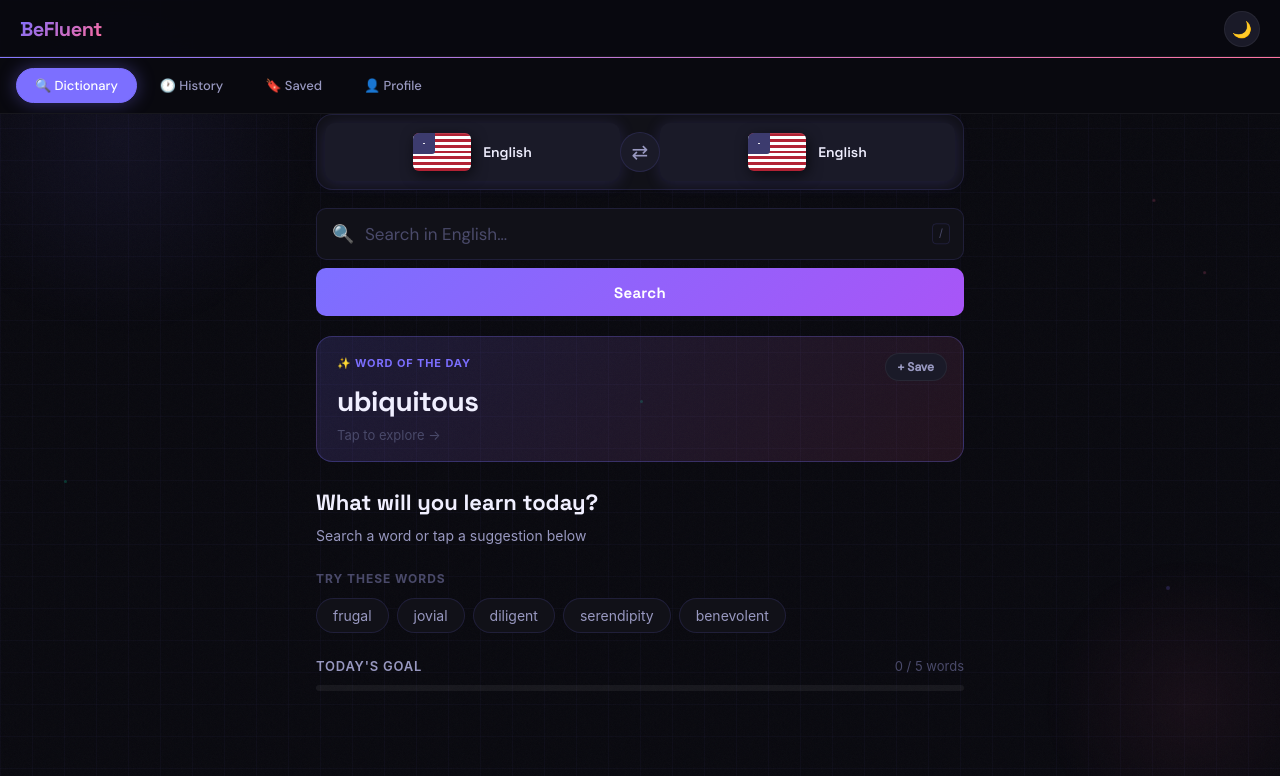
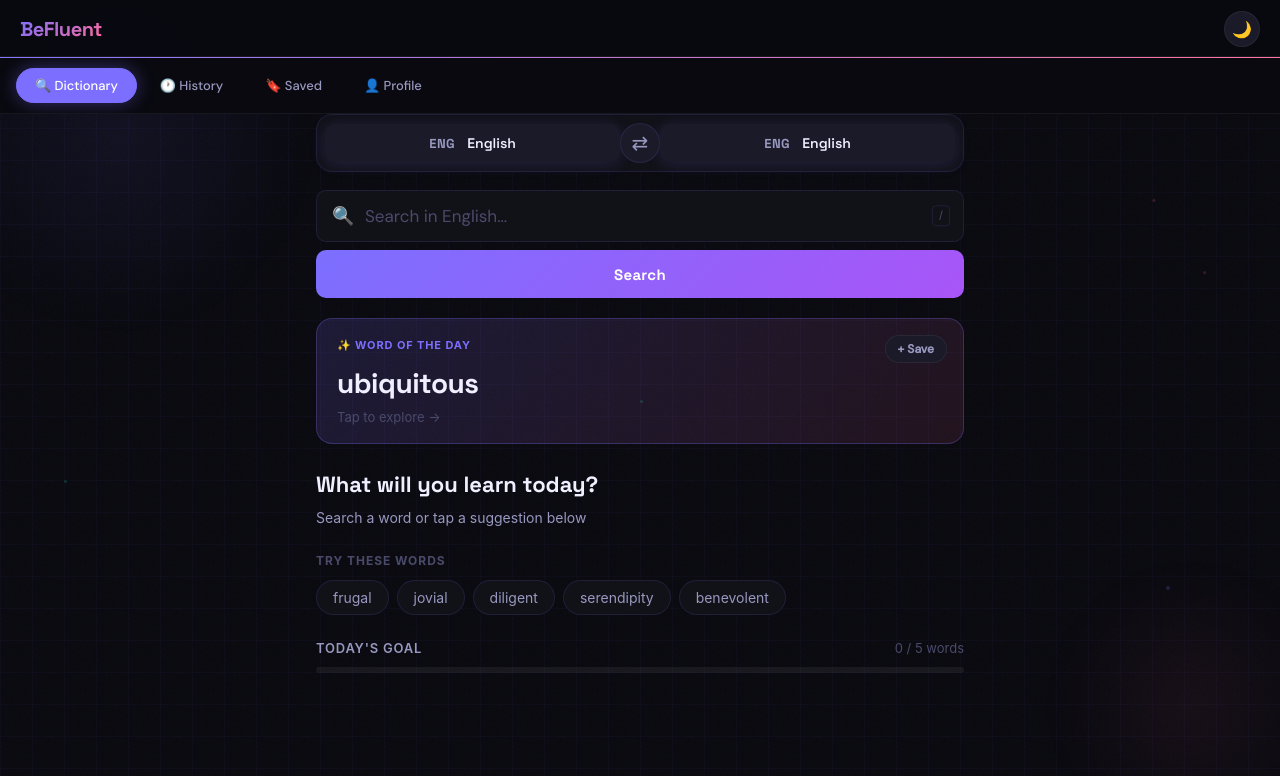
Before and after one commit to bokigolic/befluent, a React (Vite) app: page / in a window 1280 px wide. Both pictures are taken after a click on the button "Skip". Shown: the top 776 px of the page. Built offline with nearby package versions, Linux system fonts and the light colour scheme.

Commit message:
eng/srb option added

```diff
--- a/src/components/FlagSwitcher/FlagSwitcher.jsx
+++ b/src/components/FlagSwitcher/FlagSwitcher.jsx
@@ -3,19 +3,11 @@
 import styles from './FlagSwitcher.module.css'
 
 function USFlag() {
-  return (
-    <div className={styles.flag}>
-      <div className={styles.canton} />
-    </div>
-  )
+  return <span className={styles.langCode}>ENG</span>
 }
 
 function SRFlag() {
-  return (
-    <div className={styles.flagSr}>
-      <span className={styles.eagle}>🦅</span>
-    </div>
-  )
+  return <span className={styles.langCode}>SR</span>
 }
 
 const LABELS = {
--- a/src/components/FlagSwitcher/FlagSwitcher.module.css
+++ b/src/components/FlagSwitcher/FlagSwitcher.module.css
@@ -1,3 +1,11 @@
+.langCode {
+  font-family: 'Space Grotesk', sans-serif;
+  font-weight: 800;
+  font-size: 13px;
+  color: var(--t2);
+  letter-spacing: 0.04em;
+}
+
 .container {
   display: flex;
   align-items: center;
```
